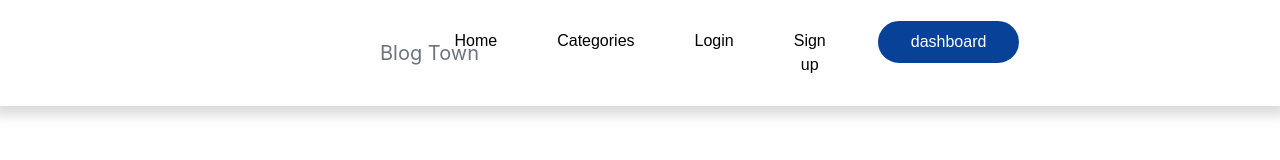
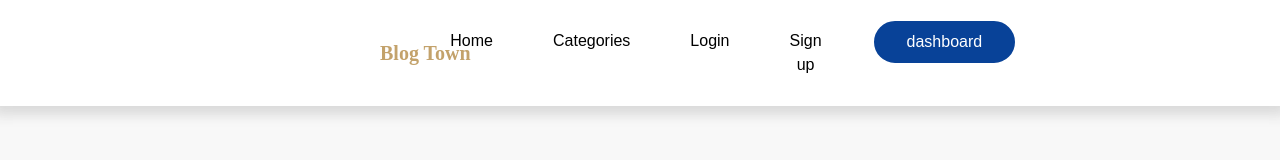
Before and after one commit to erfan-goodarzi/blog-town, a React (Create React App) app: page / in a window 1280 px wide. Shown: the top 160 px of the page. Built offline with nearby package versions, Linux system fonts and the light colour scheme; a web font is replaced by a local one.

Commit message:
Update navbar style

```diff
--- a/src/Components/Layout/Navbar.css
+++ b/src/Components/Layout/Navbar.css
@@ -6,6 +6,9 @@ nav {
 .navbar-brand {
   position: relative;
   left: 23rem;
+  color: #C3A26B !important;
+  font-weight: bold;
+  font-family: cursive;
 }
 
 .nav-item {
--- a/src/Components/Layout/Navbar.js
+++ b/src/Components/Layout/Navbar.js
@@ -69,6 +69,7 @@ const Navbar = () => {
           </div>
         </div>
       </nav>
+
     </Auxiliary>
   );
 };
--- a/src/index.css
+++ b/src/index.css
@@ -5,6 +5,8 @@ body {
     sans-serif;
   -webkit-font-smoothing: antialiased;
   -moz-osx-font-smoothing: grayscale;
+  background: #f8f8f8f7;
+
 }
 
 code {
```
